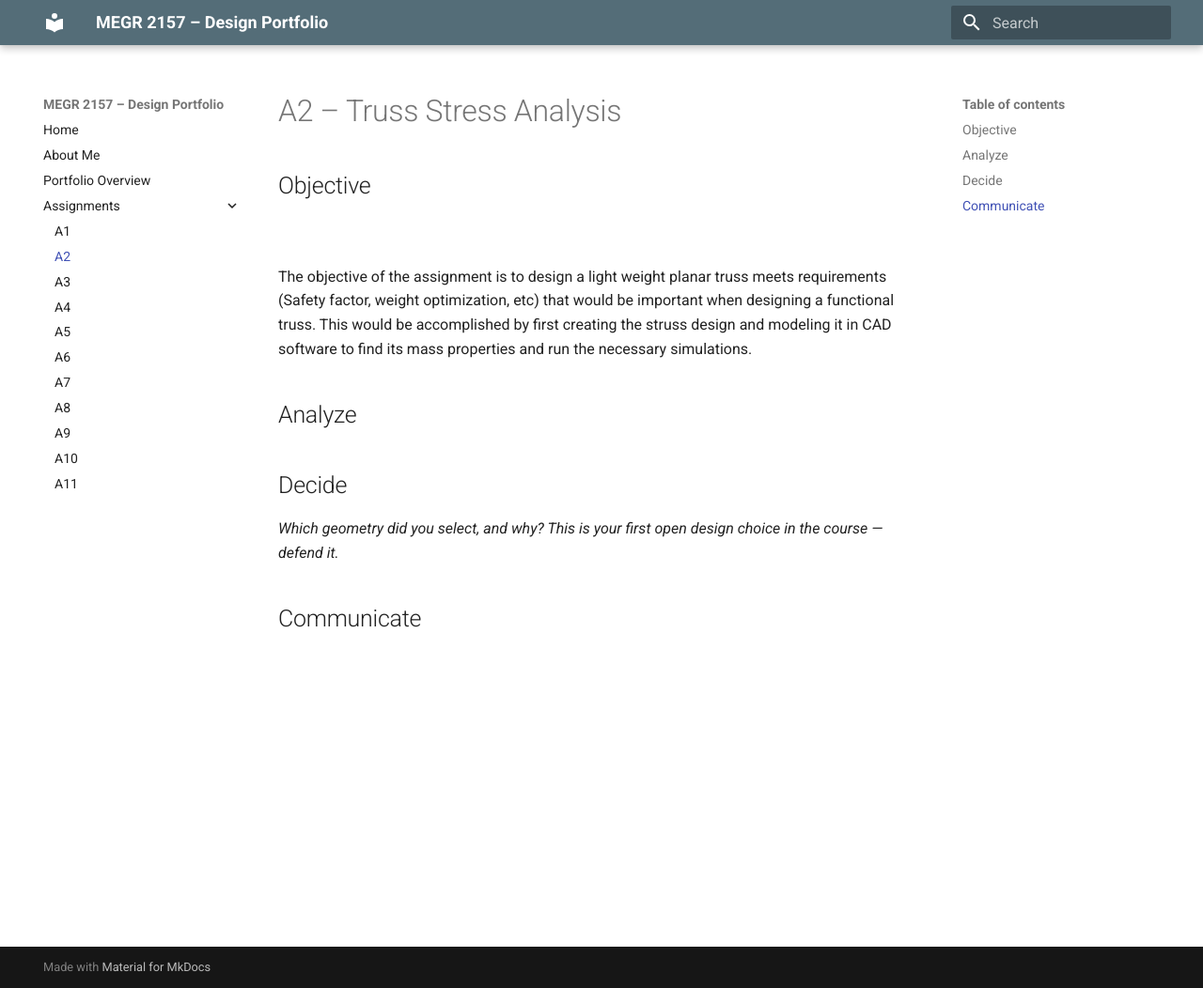
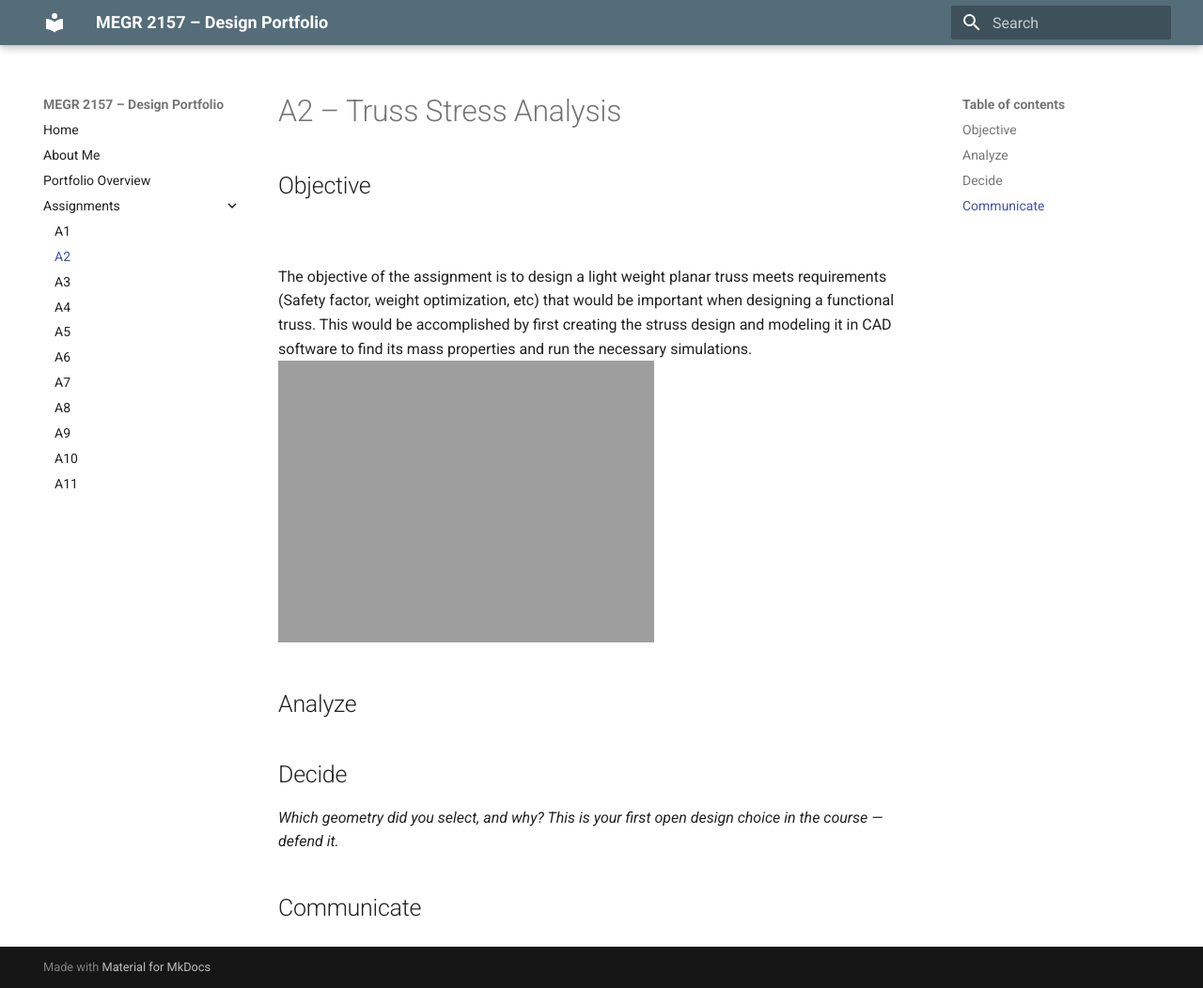
Before and after one commit to ajchiocca/megr2157-portfolio, an MkDocs documentation site: the page built from docs/assignments/A02/index.md, in a window 1280 px wide and 1052 px high. Shown: the whole window at 94% size. Built offline with MkDocs 1.6.1 and Material for MkDocs 9.7.7, drawn with Linux system fonts in a browser that asks for light colours.

Commit message:
Correct image syntax in index.md
Fix image syntax in the assignment documentation.

```diff
--- a/docs/assignments/A02/index.md
+++ b/docs/assignments/A02/index.md
@@ -4,6 +4,7 @@
 <br>
 <br>
 The objective of the assignment is to design a light weight planar truss meets requirements (Safety factor, weight optimization, etc) that would be important when designing a functional truss. This would be accomplished by first creating the struss design and modeling it in CAD software to find its mass properties and run the necessary simulations.
+![Description of image]([page1.jpg)
 
 
 ## Analyze
```
